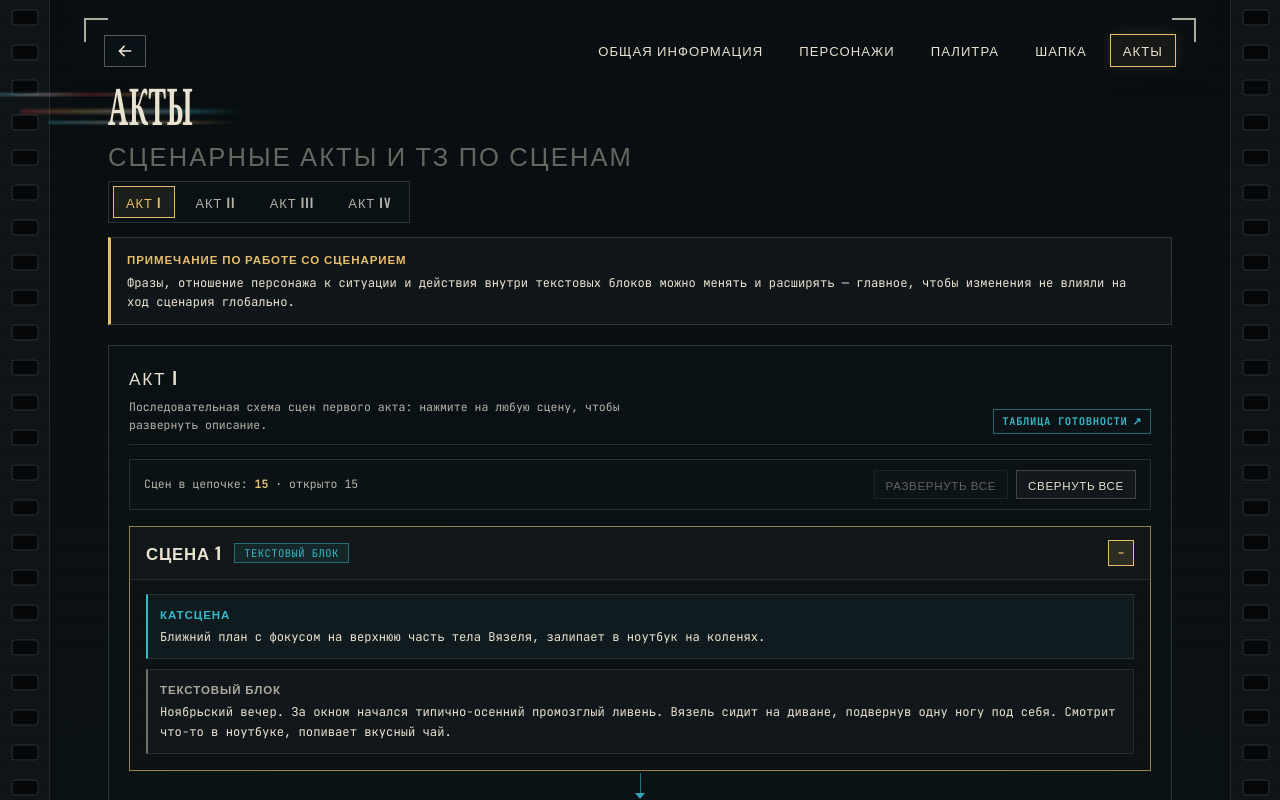
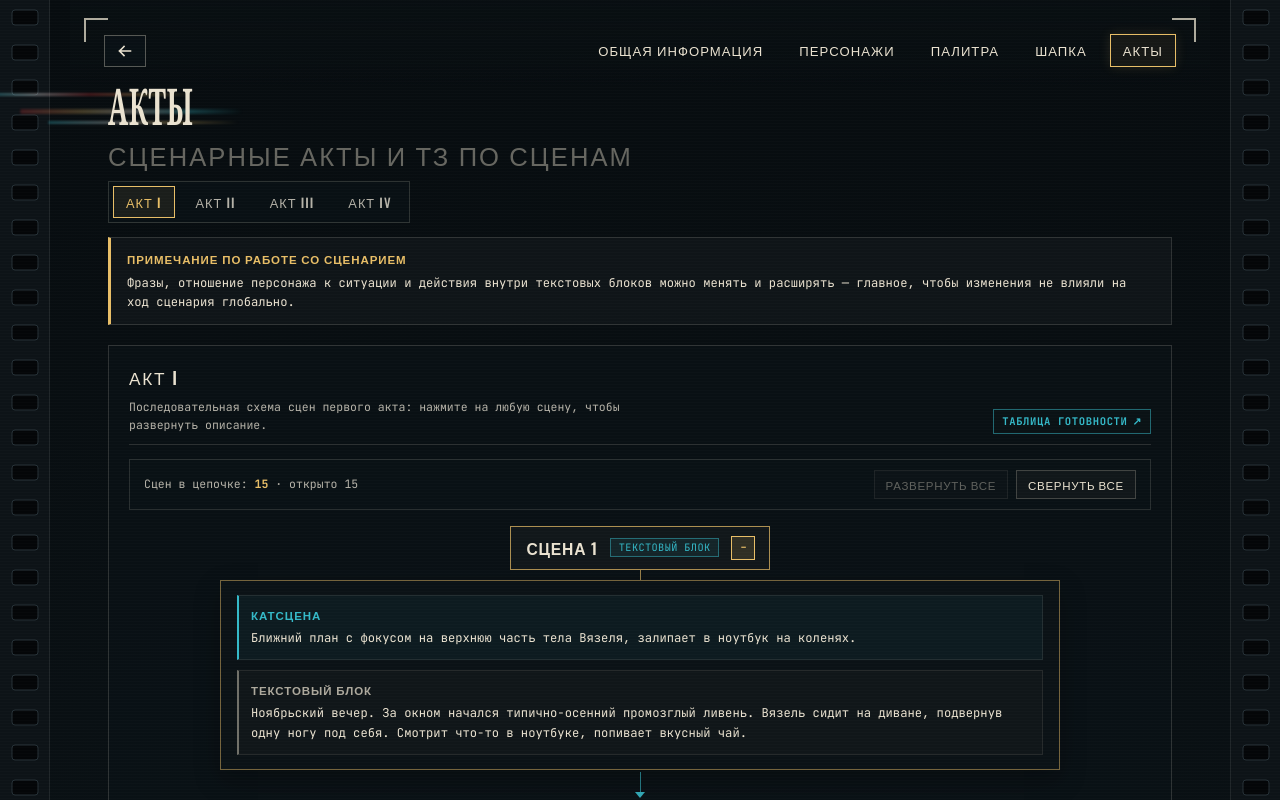
Before and after one commit to ledetav/crownvetch, a React (Vite) app: page /tz/blog/acts in a window 1280 px wide. Both pictures are taken after a click on the button "РАЗВЕРНУТЬ ВСЕ". Shown: the top 800 px of the page. Built offline with nearby package versions, Linux system fonts and the light colour scheme.

Commit message:
style(acts): make scene buttons compact and centered with separate expandable panel below

```diff
--- a/src/components/tz/BlogActFlowchart.tsx
+++ b/src/components/tz/BlogActFlowchart.tsx
@@ -97,12 +97,13 @@ function ActActionBridgeCard({ action, compact = false }: ActActionBridgeCardPro
 }
 
 /**
- * Отрисовывает отдельную сцену сценария в виде сворачиваемого блока-разворота.
- * В шапке отображаются строго название «Сцена Номер» и бейдж формата
- * («Текстовый блок» или «Визуальная новелла»), а внутри — структурированные поля:
- * Катсцена/Фон, Текстовый блок/Мысли и Спрайты (для визуальной новеллы).
+ * Отрисовывает отдельную сцену сценария как компактную кнопку по центру схемы
+ * и отдельный текстовый блок-панель, разворачивающийся под кнопкой при нажатии.
+ * В кнопке отображаются строго название «Сцена Номер» и бейдж формата
+ * («Текстовый блок» или «Визуальная новелла»), а в панели под ней — поля
+ * Катсцена/Фон, Текстовый блок/Мысли и Спрайты (при наличии для визуальной новеллы).
  * @param props Данные сцены, состояния раскрытия/фокуса и обработчик переключения.
- * @returns JSX-разметка карточки сцены.
+ * @returns JSX-разметка узла сцены.
  */
 function ActSceneAccordionCard({
   scene,
@@ -122,34 +123,31 @@ function ActSceneAccordionCard({
   return (
     <article
       id={scene.id}
-      className={`act-scene-card ${isExpanded ? 'act-scene-card--expanded' : ''} ${
-        isFocused ? 'act-scene-card--focused' : ''
+      className={`act-scene-node ${isExpanded ? 'act-scene-node--expanded' : ''} ${
+        isFocused ? 'act-scene-node--focused' : ''
       }`}
     >
       <button
         id={triggerId}
         type="button"
-        className="act-scene-card__trigger"
+        className="act-scene-node__btn"
         aria-expanded={isExpanded}
         aria-controls={bodyId}
         onClick={() => onToggle(scene.id)}
       >
-        <div className="act-scene-card__header-row">
-          <div className="act-scene-card__heading-group">
-            <h3 className="act-scene-card__title">{scene.title}</h3>
+        <h3 className="act-scene-node__title">{scene.title}</h3>
         <span className={`act-scene-card__mode act-scene-card__mode--${scene.mode}`}>
           {formatSceneModeLabel(scene.mode)}
         </span>
-          </div>
-
-          <span className="act-scene-card__toggle" aria-hidden="true">
+        <span className="act-scene-node__toggle" aria-hidden="true">
           {isExpanded ? '−' : '+'}
         </span>
-        </div>
       </button>
 
       {isExpanded && (
-        <div id={bodyId} className="act-scene-card__body">
+        <>
+          <span className="act-scene-node__stem" aria-hidden="true" />
+          <div id={bodyId} className="act-scene-node__panel">
             {visibleBlocks.map((block, index) => (
               <div
                 key={`${scene.id}-block-${index}`}
@@ -160,6 +158,7 @@ function ActSceneAccordionCard({
               </div>
             ))}
           </div>
+        </>
       )}
     </article>
   );
--- a/src/styles/darkroomHero.css
+++ b/src/styles/darkroomHero.css
@@ -1969,77 +1969,71 @@
   border-top-color: var(--accent-amber);
 }
 
-/* Карточка-разворот отдельной сцены */
-.act-scene-card {
+/* Узел сцены: компактная кнопка по центру схемы + отдельный текстовый блок под ней */
+.act-scene-node {
   width: 100%;
   scroll-margin-top: 96px;
-  background: rgba(11, 19, 23, 0.78);
-  border: 1px solid rgba(234, 226, 208, 0.16);
-  transition: border-color 0.18s ease, background-color 0.18s ease, box-shadow 0.22s ease;
-}
-
-.act-scene-card:hover {
-  border-color: rgba(232, 190, 103, 0.44);
-}
-
-.act-scene-card--expanded {
-  background: rgba(18, 24, 27, 0.92);
-  border-color: rgba(232, 190, 103, 0.62);
-}
-
-.act-scene-card--focused {
-  border-color: var(--glitch-cyan);
-  box-shadow: 0 0 0 1px rgba(59, 199, 214, 0.42), 0 0 18px rgba(59, 199, 214, 0.16);
-}
-
-.act-scene-card__trigger {
-  width: 100%;
-  display: block;
-  padding: 13px 16px;
-  background: transparent;
-  border: none;
+  display: flex;
+  flex-direction: column;
+  align-items: center;
+}
+
+.act-scene-node__btn {
+  display: inline-flex;
+  align-items: center;
+  justify-content: center;
+  flex-wrap: wrap;
+  gap: 8px 12px;
+  min-height: 44px;
+  max-width: 100%;
+  padding: 9px 14px 9px 16px;
+  background: rgba(11, 19, 23, 0.86);
+  border: 1px solid rgba(234, 226, 208, 0.22);
   text-align: left;
   cursor: pointer;
   color: inherit;
-}
-
-.act-scene-card__trigger:focus-visible {
+  transition: border-color 0.18s ease, background-color 0.18s ease, box-shadow 0.22s ease;
+}
+
+.act-scene-node__btn:hover {
+  border-color: rgba(232, 190, 103, 0.56);
+  background: rgba(18, 24, 27, 0.94);
+}
+
+.act-scene-node__btn:focus-visible {
   outline: 1px solid var(--glitch-cyan);
-  outline-offset: -1px;
-}
-
-.act-scene-card__header-row {
-  display: flex;
-  align-items: center;
-  justify-content: space-between;
-  gap: 12px;
-}
-
-.act-scene-card__heading-group {
-  display: flex;
-  align-items: center;
-  flex-wrap: wrap;
-  gap: 8px 12px;
-  min-width: 0;
-}
-
-.act-scene-card__title {
+  outline-offset: 2px;
+}
+
+.act-scene-node--expanded .act-scene-node__btn {
+  background: rgba(18, 24, 27, 0.96);
+  border-color: rgba(232, 190, 103, 0.72);
+}
+
+.act-scene-node--focused .act-scene-node__btn {
+  border-color: var(--glitch-cyan);
+  box-shadow: 0 0 0 1px rgba(59, 199, 214, 0.42), 0 0 16px rgba(59, 199, 214, 0.18);
+}
+
+.act-scene-node__title {
   margin: 0;
   font-family: var(--font-condensed);
-  font-size: 1.05rem;
+  font-size: 0.98rem;
   font-weight: 600;
   letter-spacing: 0.05em;
   text-transform: uppercase;
+  white-space: nowrap;
   color: var(--text-primary);
 }
 
 .act-scene-card__mode {
-  padding: 2px 9px;
+  padding: 2px 8px;
   border: 1px solid rgba(234, 226, 208, 0.22);
   font-family: var(--font-mono);
-  font-size: 0.66rem;
+  font-size: 0.64rem;
   letter-spacing: 0.04em;
   text-transform: uppercase;
+  white-space: nowrap;
 }
 
 .act-scene-card__mode--text_quest {
@@ -2054,34 +2048,56 @@
   color: var(--accent-amber);
 }
 
-.act-scene-card__toggle {
+.act-scene-node__toggle {
   flex-shrink: 0;
-  width: 26px;
-  height: 26px;
+  width: 24px;
+  height: 24px;
   display: inline-flex;
   align-items: center;
   justify-content: center;
-  background: rgba(11, 19, 23, 0.88);
+  background: rgba(8, 13, 16, 0.9);
   border: 1px solid rgba(234, 226, 208, 0.24);
   font-family: var(--font-mono);
-  font-size: 0.95rem;
+  font-size: 0.9rem;
   line-height: 1;
   color: var(--accent-amber);
 }
 
-.act-scene-card--expanded .act-scene-card__toggle {
+.act-scene-node--expanded .act-scene-node__toggle {
   border-color: var(--accent-amber);
-  background: rgba(232, 190, 103, 0.12);
-}
-
-/* Раскрытое содержимое сцены: 1) Катсцена/Фон, 2) Текстовый блок/Мысли, 3) Спрайты (для ВН) */
-.act-scene-card__body {
+  background: rgba(232, 190, 103, 0.14);
+}
+
+/* Короткий вертикальный штрих, соединяющий кнопку сцены с отдельным раскрытым блоком под ней */
+.act-scene-node__stem {
+  width: 1px;
+  height: 10px;
+  background: rgba(232, 190, 103, 0.65);
+}
+
+.act-scene-node--focused .act-scene-node__stem {
+  background: var(--glitch-cyan);
+}
+
+/* Отдельный текстовый блок, разворачивающийся под компактной кнопкой сцены */
+.act-scene-node__panel {
+  width: min(100%, 840px);
   display: flex;
   flex-direction: column;
   gap: 10px;
-  padding: 14px 16px 16px;
-  border-top: 1px solid rgba(234, 226, 208, 0.12);
-  background: rgba(8, 13, 16, 0.52);
+  padding: 14px 16px;
+  background: rgba(11, 19, 23, 0.92);
+  border: 1px solid rgba(232, 190, 103, 0.48);
+  box-shadow: 0 10px 24px rgba(0, 0, 0, 0.28);
+}
+
+.act-scene-node--focused .act-scene-node__panel {
+  border-color: var(--glitch-cyan);
+  box-shadow: 0 0 0 1px rgba(59, 199, 214, 0.34), 0 10px 24px rgba(0, 0, 0, 0.32);
+}
+
+.act-flow-branch__col .act-scene-node__panel {
+  width: 100%;
 }
 
 .act-scene-block {
@@ -2139,19 +2155,21 @@
 
 /* Нераскрывающийся блок-мостик с действием между сценами */
 .act-action-bridge {
-  width: min(100%, 760px);
+  width: fit-content;
+  max-width: min(100%, 640px);
   align-self: center;
   display: flex;
   flex-direction: column;
-  gap: 5px;
-  padding: 9px 14px;
+  gap: 4px;
+  padding: 8px 14px;
   background: rgba(232, 190, 103, 0.07);
   border: 1px solid rgba(232, 190, 103, 0.36);
   border-left: 3px solid var(--accent-amber);
 }
 
 .act-action-bridge--compact {
-  width: 100%;
+  width: fit-content;
+  max-width: 100%;
   padding: 8px 12px;
 }
 
@@ -3557,15 +3575,17 @@
     min-height: 32px;
   }
 
-  .act-scene-card__trigger {
-    padding: 11px 12px;
-  }
-
-  .act-scene-card__title {
-    font-size: 0.94rem;
-  }
-
-  .act-scene-card__body {
+  .act-scene-node__btn {
+    padding: 8px 10px 8px 12px;
+    gap: 6px 8px;
+  }
+
+  .act-scene-node__title {
+    font-size: 0.9rem;
+  }
+
+  .act-scene-node__panel {
+    width: 100%;
     padding: 10px 12px 12px;
   }
 
```
Lines whose indentation alone changed are shown as unchanged.
